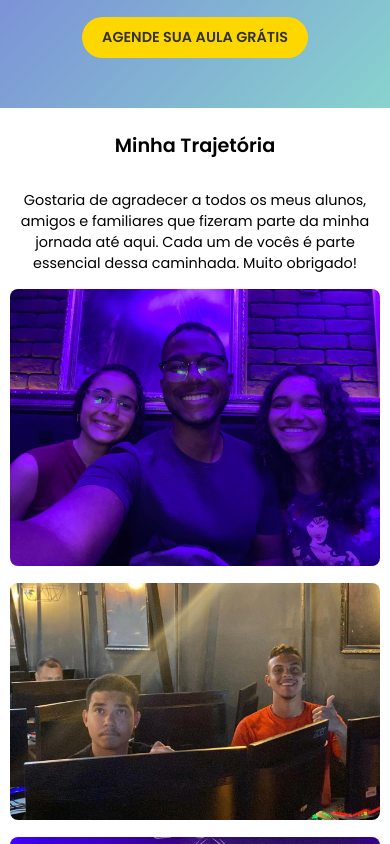
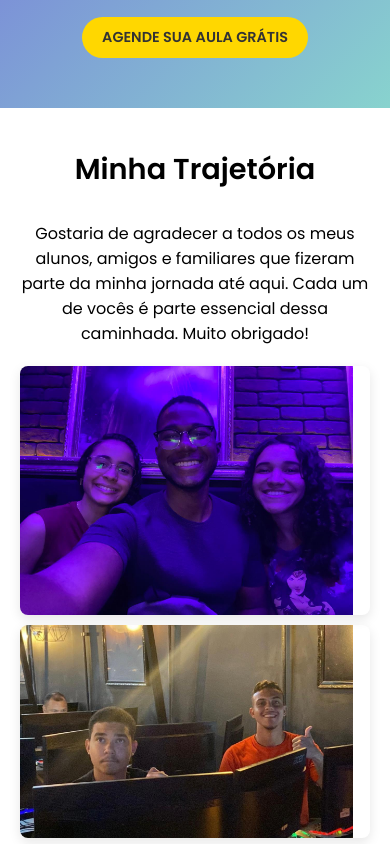
Before and after one commit to Nathalia-Macedo/curriculo-react, a React (Create React App) app: page / in a window 390 px wide. Shown: the part 4820-5664 px from the top of the page. Built offline with nearby package versions, Linux system fonts and the light colour scheme.

Commit message:
subindo galeria melhorada

```diff
--- a/src/Components/Galery/Galery.css
+++ b/src/Components/Galery/Galery.css
@@ -1,53 +1,66 @@
-/* Gallery.css */
+/* Container principal da galeria */
 .gallery-container {
-    max-width: 800px; /* Limite de largura para desktops */
-    margin: 0 auto; /* Centraliza a galeria */
     padding: 20px; /* Espaçamento interno */
+  }
+
+  .gallery {
+    column-count: 3; /* Número de colunas em desktops */
+    column-gap: 15px; /* Espaçamento entre as colunas */
+  }
+
+  /* Estilo para os itens da galeria */
+  .gallery-item {
+    break-inside: avoid; /* Evita que os itens quebrem dentro das colunas */
+    margin-bottom: 15px; /* Espaçamento entre as imagens */
+    position: relative;
+    overflow: hidden;
+    border-radius: 8px; /* Borda arredondada */
+    box-shadow: 0 4px 12px rgba(0, 0, 0, 0.1); /* Sombra suave para destaque */
+  }
+
+  /* Diminuindo o tamanho das imagens */
+  .gallery-item img {
+    width: 95%; /* Ajuste a largura para ocupar menos espaço */
+    height: auto; /* Mantém a proporção das imagens */
+    display: block;
+    transition: transform 0.3s ease; /* Transição suave ao passar o mouse */
+  }
+
+  /* Efeito de zoom ao passar o mouse */
+  .gallery-item:hover img {
+    transform: scale(1.05); /* Efeito de zoom nas imagens ao passar o mouse */
+  }
+
+  /* Responsividade para tablets */
+  @media (max-width: 1024px) {
+    .gallery {
+      column-count: 2; /* Diminui o número de colunas em tablets */
+      column-gap: 10px;
+    }
+  }
+
+  /* Responsividade para dispositivos móveis */
+  @media (max-width: 768px) {
+    .gallery {
+      column-count: 1; /* Apenas uma coluna em dispositivos móveis */
+      column-gap: 0;
+    }
+
+    .gallery-item {
+      margin-bottom: 10px;
+    }
+  }
+
+  /* Estilo para a mensagem de agradecimento */
+  .thank-you-message {
+    margin-bottom: 20px; /* Espaço abaixo da mensagem */
     text-align: center; /* Centraliza o texto */
   }
 
-  .thank-you-message {
-    margin-bottom: 10px; /* Reduz espaço abaixo da mensagem */
+  .thank-you-message h1 {
+    font-size: 1.8rem; /* Tamanho do título */
   }
 
-  .gallery {
-    display: grid;
-    grid-template-columns: repeat(auto-fill, minmax(200px, 1fr)); /* Mínimo de 200px por coluna */
-    gap: 10px; /* Espaçamento entre os itens da grade */
+  .thank-you-message p {
+    font-size: 1rem; /* Tamanho do texto */
   }
-
-  .gallery-item img {
-    width: 100%; /* Imagem ocupa toda a largura do item */
-    height: auto; /* Mantém a proporção da imagem */
-    border-radius: 8px; /* Borda arredondada */
-  }
-
-  /* Limite de altura para imagens verticais */
-  .gallery-item img {
-    max-height: 300px; /* Ajuste conforme necessário para imagens verticais */
-  }
-
-  /* Responsividade */
-  @media (max-width: 768px) {
-    .gallery-container {
-      padding: 10px; /* Menos padding em telas menores */
-    }
-
-    .thank-you-message h1 {
-      font-size: 1.5rem; /* Tamanho da fonte reduzido para títulos em telas pequenas */
-    }
-
-    .thank-you-message p {
-      font-size: 1rem; /* Tamanho da fonte reduzido para texto em telas pequenas */
-    }
-  }
-
-  @media (max-width: 480px) {
-    .thank-you-message h1 {
-      font-size: 1.2rem; /* Tamanho ainda menor para dispositivos móveis */
-    }
-
-    .thank-you-message p {
-      font-size: 0.9rem; /* Tamanho ainda menor para texto em dispositivos móveis */
-    }
-  }
--- a/src/Components/Galery/Galery.jsx
+++ b/src/Components/Galery/Galery.jsx
@@ -1,11 +1,12 @@
 import React from 'react';
-import './Galery.css';
+import './Galery.css'; // Importando o CSS da galeria
 
+// Função para importar automaticamente todas as imagens da pasta
 function importAll(r) {
   return r.keys().map(r);
 }
 
-const images = importAll(require.context('../../Assets/images', false, /\.(png|jpe?g|svg)$/));
+const images = importAll(require.context('../../Assets/images', false, /\.(png|jpe?g|svg)$/)); // Mude o caminho para a pasta onde estão suas imagens
 
 const Gallery = () => {
   return (
```
Also changed, not shown: src/Assets/images/Familia2.jpg (deleted).
